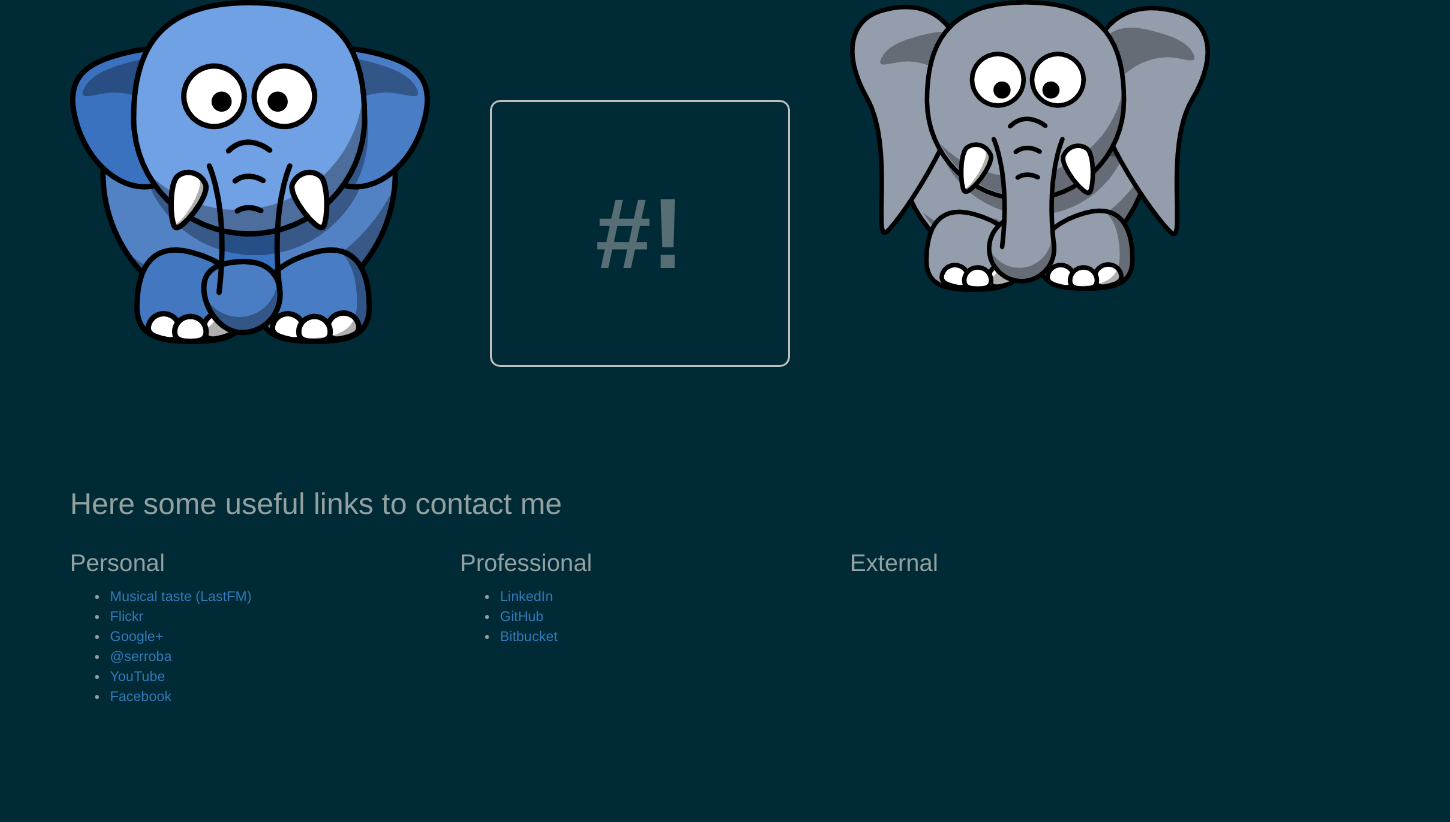
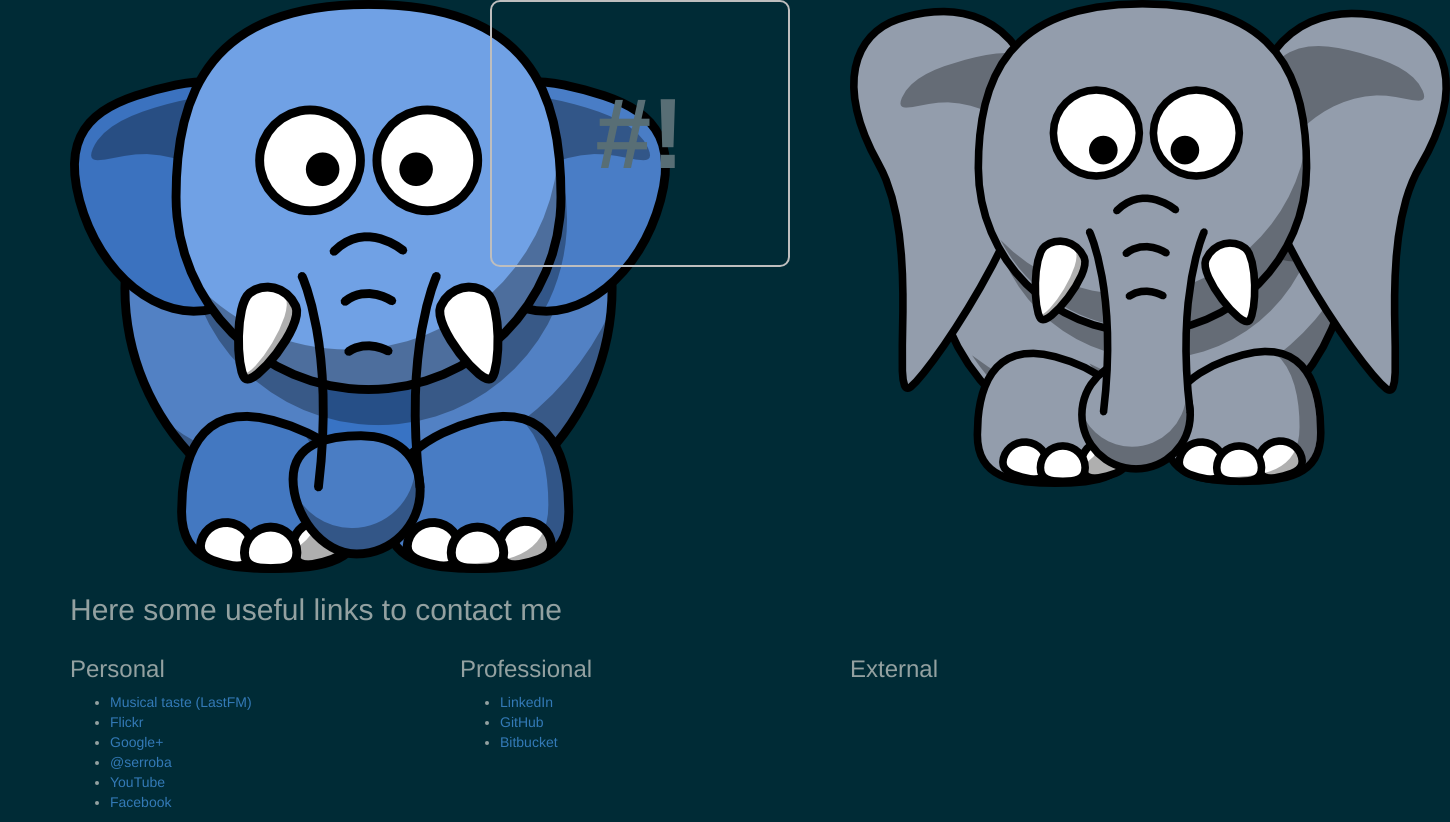
Before and after one commit to serroba/sebastian.sh, a plain HTML site: page public_html/index.html in a window 1280 px wide. Shown: the whole page, 1450 px wide, since content can reach past the window. Before the commit the page ends 800 px from the top, so only its background shows below. Drawn offline with nearby package versions, Linux system fonts and the light colour scheme.

Commit message:
fixing css

```diff
--- a/public_html/css/sebastian.css
+++ b/public_html/css/sebastian.css
@@ -11,7 +11,7 @@ and open the template in the editor.
 	border: solid 2px #bebebe;
 	border-radius: 10px;
 	padding: 60px;
-	margin: 100px auto;
+	margin: 0 auto;
 	text-align: center;
 	width: 300px;
 }
@@ -20,6 +20,7 @@ and open the template in the editor.
 	font-weight: bold;
 	font-size: 100px;
 }
-.logo{
+.logos
+.logos img{
 	max-width: 100%;
 }
--- a/public_html/index.html
+++ b/public_html/index.html
@@ -26,9 +26,9 @@
 
         <!-- Add your site or application content here -->
 		<div class="container">
-			<div class="row">
+			<div class="row logos">
 				<div class="col-sm-4">
-					<img src="img/asian-elephant.png" alt="Asian Elephant" title="PHP" class="logo">
+					<img src="img/asian-elephant.png" alt="Asian Elephant" title="PHP">
 				</div>
 				<div class="col-sm-4">
 					<div class="header-container">
@@ -36,7 +36,7 @@
 					</div>
 				</div>
 				<div class="col-sm-4">
-					<img src="img/asf-elephant-hi.png" alt="African Elephant" title="PostgreSQL" class="logo">
+					<img src="img/asf-elephant-hi.png" alt="African Elephant" title="PostgreSQL">
 				</div>
 			</div>
 
```
